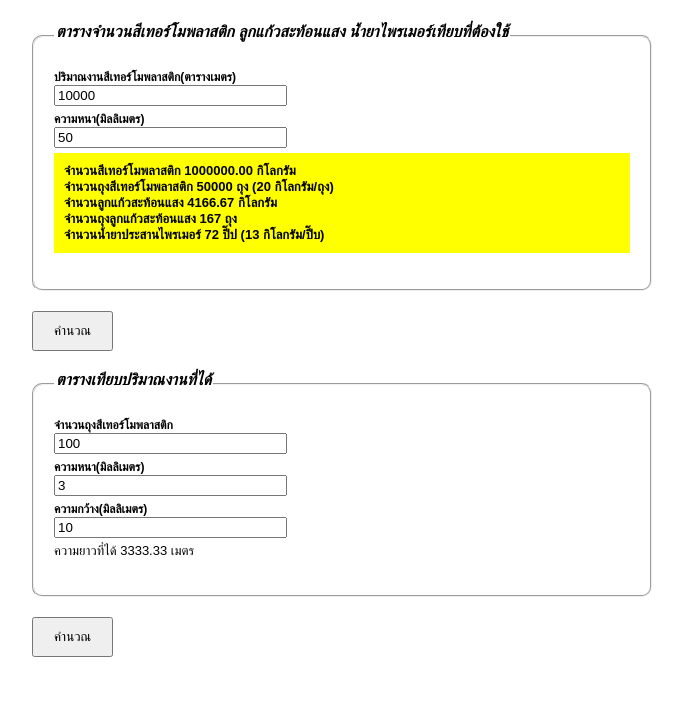
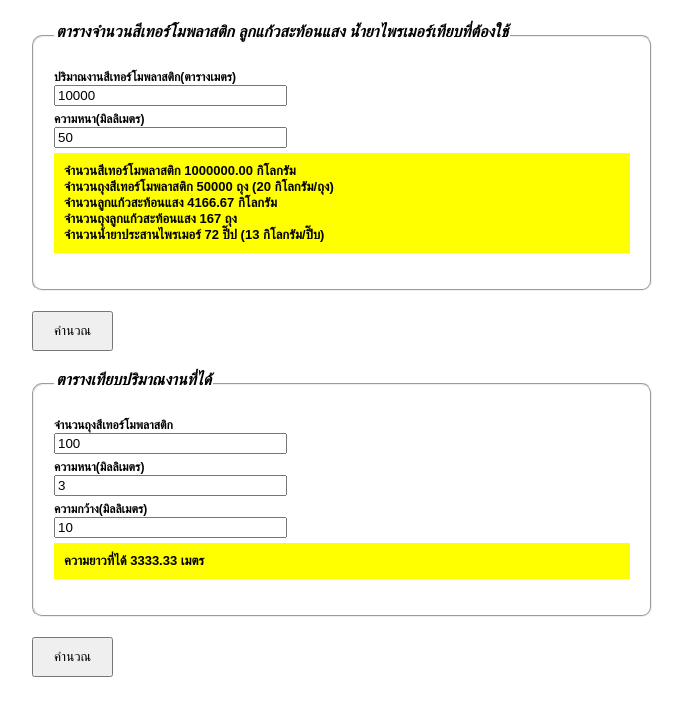
Before and after one commit to Perthz/cal, a plain HTML site: page index.html in a window 1280 px wide. Shown: the whole page, without its empty margins (298-981 px from the left). Drawn offline with Linux system fonts and the light colour scheme.

Commit message:
Finish First Page

```diff
--- a/styles/cakeform.css
+++ b/styles/cakeform.css
@@ -84,6 +84,13 @@ padding-bottom:10px;
     background-color:#ff0;
 }
 
+#wrap div#lenght
+{
+    padding:10px;
+    font-weight:bold;
+    background-color:#ff0;
+}
+
 #wrap label.radiolabel
 {
 font-weight:normal;
```
